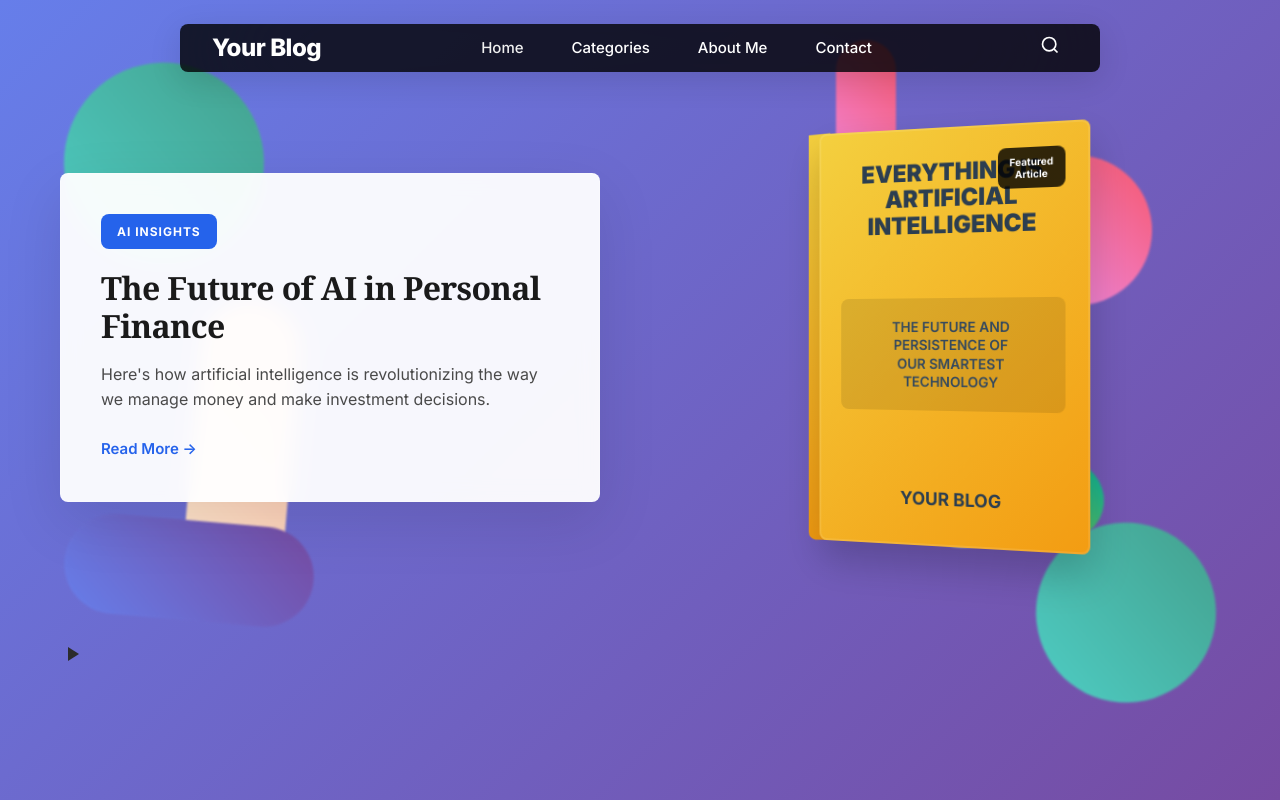
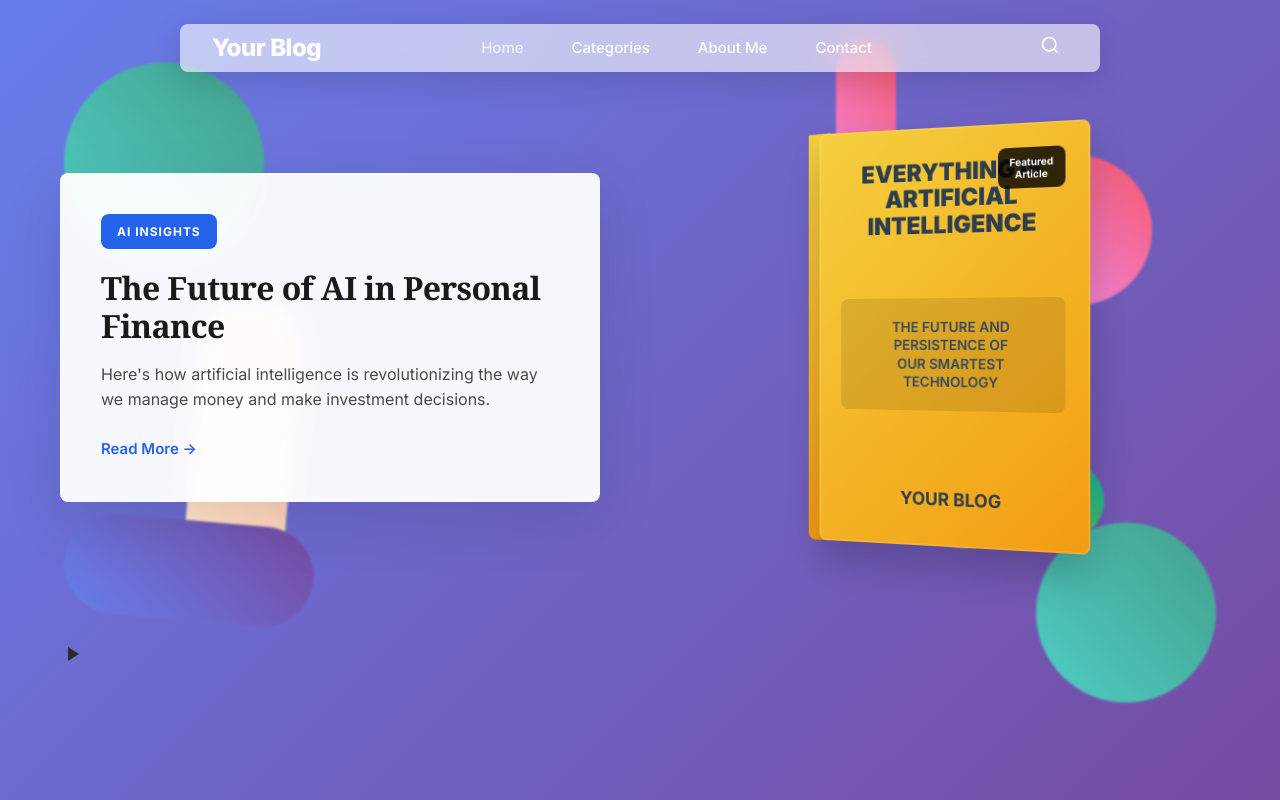
Before and after one commit to vru-thi/vruthi, a plain HTML site: page index.html in a window 1280 px wide. Shown: the top 800 px of the page. Drawn offline with Linux system fonts and the light colour scheme.

Commit message:
Update style.css

```diff
--- a/style.css
+++ b/style.css
@@ -39,8 +39,8 @@ h3 {
 
 /* Navigation */
 .navbar {
-    background: rgba(0, 0, 0, 0.8);
-    backdrop-filter: blur(80px);
+    background: rgba(255, 255, 255, 0.6);
+    backdrop-filter: blur(20px);
     padding: 0;
     position: fixed;
     top: 24px;
```
